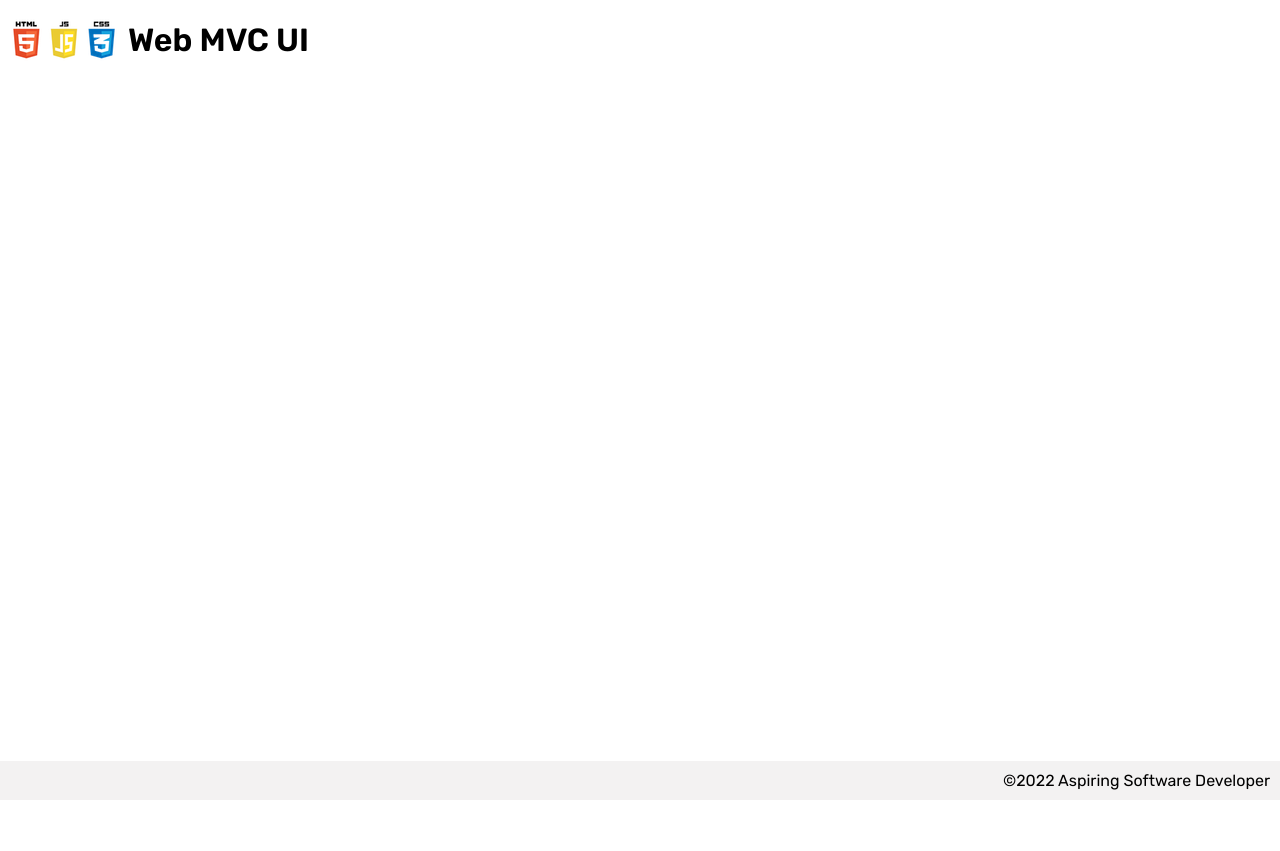
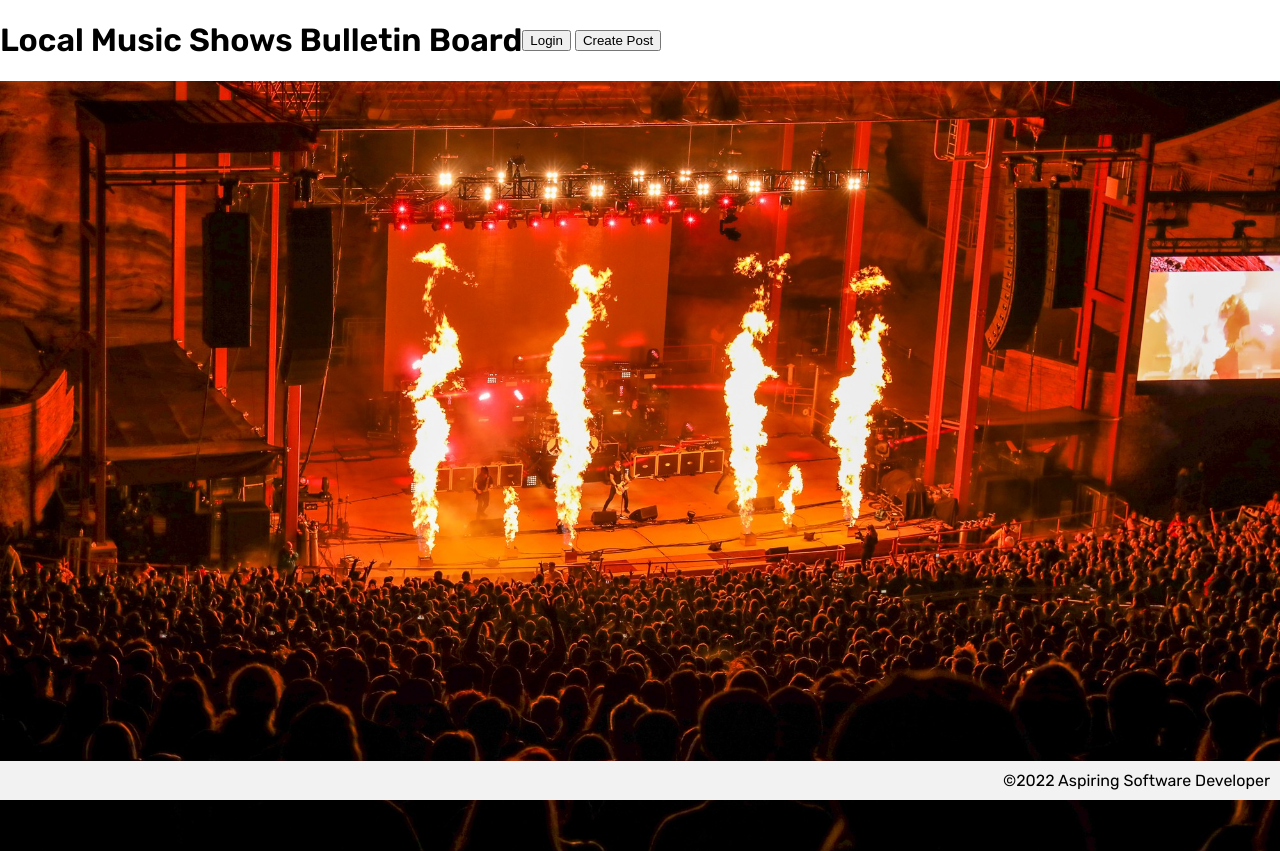
Before and after one commit to Jmart5564/bulletin-board, a plain HTML site: page index.html in a window 1280 px wide. Drawn offline with Linux system fonts and the light colour scheme.

Commit message:
adding the first page

```diff
--- a/index.html
+++ b/index.html
@@ -18,11 +18,16 @@
 
 <body>
     <header>
-        <img src="/assets/html_css_js.png">
-        <h1>Web MVC UI</h1>
+        <h1>Local Music Shows Bulletin Board</h1>
+        <div id="nav" class="gutter-right">
+            <button id="login-button">Login</button>
+            <button id="create-post-button">Create Post</button>
+        </div>
     </header>
 
-    <main></main>
+    <main>
+        <div id="bulletin-board"></div>
+    </main>
 
     <footer>&copy;2022 Aspiring Software Developer</footer>
 
--- a/styles/home.css
+++ b/styles/home.css
@@ -1 +1,6 @@
 /* CSS for home page (index.html) */
+
+body {
+    background-image: url("../opeth-51.jpg");
+    background-size: cover;
+}
```
Also changed, not shown: opeth-51.jpg (added).
